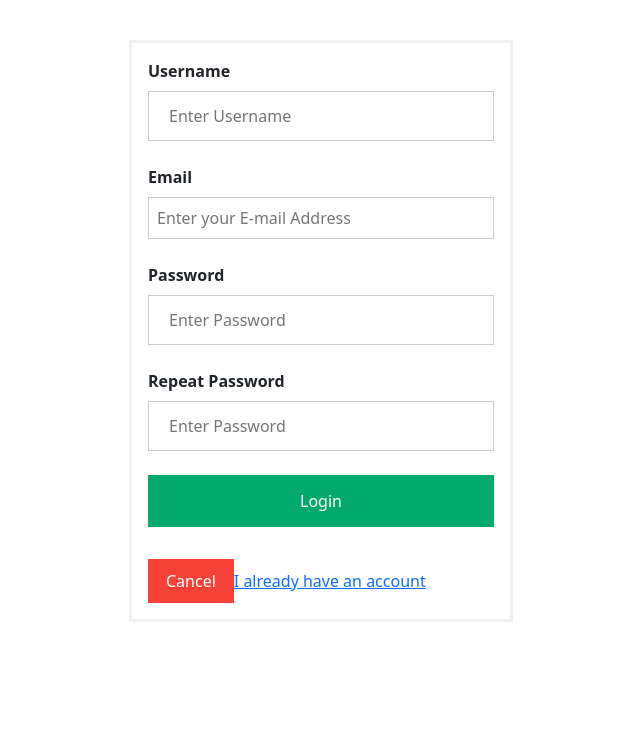
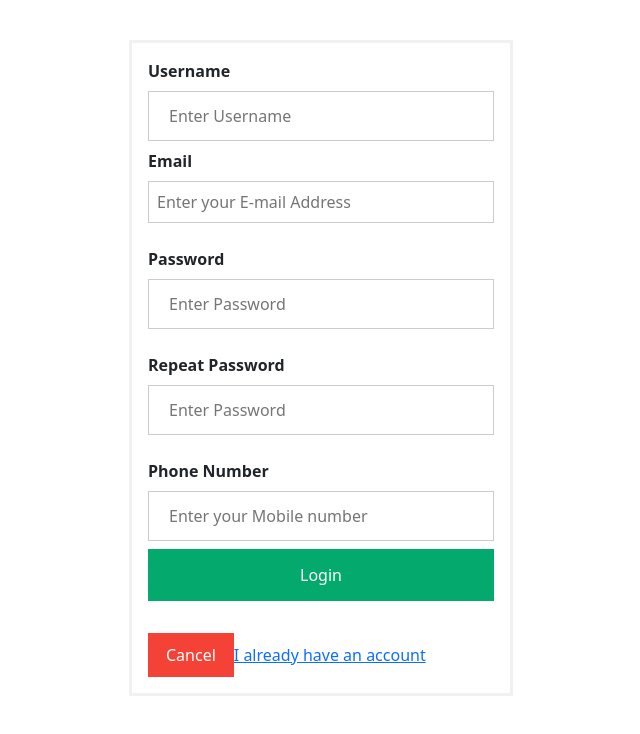
Before and after one commit to bhanu-soulpage/FormValidate, a Next.js app: page /signup in a window 1280 px wide. Shown: the top 734 px of the page, without its empty margins (319-959 px from the left). Built offline with nearby package versions, Linux system fonts and the light colour scheme.

Commit message:
passwordinitialize

```diff
--- a/package.json
+++ b/package.json
@@ -9,6 +9,7 @@
     "lint": "next lint"
   },
   "dependencies": {
+    "@hookform/error-message": "^2.0.0",
     "@hookform/resolvers": "^2.9.10",
     "bootstrap": "^5.2.2",
     "next": "^13.0.0",
--- a/pages/signup.js
+++ b/pages/signup.js
@@ -1,6 +1,7 @@
 import React, { useState } from "react";
 import {useForm} from 'react-hook-form';
 import Link from 'next/link';
+import { ErrorMessage } from '@hookform/error-message';
 
 
  const Signup =  () => {
@@ -8,6 +9,7 @@ import Link from 'next/link';
         register,
         handleSubmit,
         watch,
+        trigger,
         formState: { errors }
       } = useForm();
 
@@ -32,7 +34,12 @@ import Link from 'next/link';
             // setErrors('')
            setErrors(<p className="text-success">Passwords matched successfully</p>)
         }
+        // {alert(JSON.stringify(userInfo , undefined , 2))}
       };
+
+      const onErrors = () =>{
+        console.log("errors")
+      }
 
 
 
@@ -41,31 +48,57 @@ import Link from 'next/link';
             <div className="login-form-container  d-flex flex-column justify-content-center mt-4">
             <pre>{JSON.stringify(userInfo,undefined,2)}</pre>
 
-            <form  className="form-content " onSubmit = {handleSubmit(onSubmit)}>
+            <form  className="form-content " onSubmit = {handleSubmit(onSubmit , onErrors)}>
                 <div className="container1">
                     <label htmlFor="uname"><b>Username</b></label>
-                    <input type="text" placeholder="Enter Username" {...register("username" , {required : "This field is required" , maxLength : {value : 10 , message : "Maximum characters should be ten only!!!"}})} />
-                    <p>{errors.username?.message}</p>
+                    <input type="text" placeholder="Enter Username" {...register("username" , {required : true , maxLength : {value : 10 , message : "Maximum characters should be ten only!!!"}})} />
+                    {/* <p>{errors.username?.message}</p> */}
+                    {errors.username?.type === "required" && "Username is not entered"}
 
+                    {errors.username?.type === "maxLength" && errors.username.message}
+                    <br/>
+
+                    {/* <ErrorMessage name="username" type="maxLength" errors={errors} render = {({message}) => <p>Maximum characters should be ten only!!!</p>}  /> */}
 
                     <label htmlFor="uname"><b>Email</b></label><br/>
 
-                    <input type='email' placeholder="Enter your E-mail Address" {...register('email' , {required : "E-mail cannot be empty" , pattern: {
+                    <input type='email' placeholder="Enter your E-mail Address" {...register('email' , {required : true , pattern: {
                         value : /^[\w-\.]+@([\w-]+\.)+[\w-]{2,4}$/,
                         message : "Please check your E-mail",
-                    } })} className="p-2" />
+                    } })} className="p-2"
+                    onKeyUp = {()=> {
+                        trigger("email")
+                    }} />
 
-
+                    {errors.email?.type==="required" && "E-mail cannot be empty"}
                     <p>{errors.email?.message}</p>
 
                     <label htmlFor="psw"><b>Password</b></label>
-                    <input type="password" placeholder="Enter Password" {...register("password",{required : "Password is not entered" , minLength : {value : 8 , message : 'Password must be above 8 characters'}})}/>
+                    <input type="password" placeholder="Enter Password" {...register("password",{required : "Password is not entered" , minLength : {value : 8 , message : 'Password must be above 8 characters'},pattern : {value :  /^(?=.*[A-Z])(?=.*[a-z])(?=.*\d)(?=.*[^A-Za-z0-9]).{8,}$/ , message :           "Must Contain at least 8 Characters, One Uppercase, One Lowercase, One Number and One Special Case Character"}})}
+                    onKeyUp = {()=> {
+                        trigger('password')
+                    }}  />
                     <p>{errors.password?.message}</p>
                     <p>{signupErrors}</p>
 
                     <label htmlFor="psw"><b>Repeat Password</b></label>
-                    <input type="password" placeholder="Enter Password" {...register("rpassword",{required : "Password is not entered" , minLength : {value : 8 , message : 'Password must be above 8 characters'}})}/>
+                    <input type="password" placeholder="Enter Password" {...register("rpassword",{required : "Password is not entered" , minLength : {value : 8 , message : 'Password must be above 8 characters'},pattern : {value :  /^(?=.*[A-Z])(?=.*[a-z])(?=.*\d)(?=.*[^A-Za-z0-9]).{8,}$/ , message :           "Must Contain at least 8 Characters, One Uppercase, One Lowercase, One Number and One Special Case Character"}})}
+                    onKeyUp = { () => {
+                        trigger('rpassword')
+                    }} />
                     <p>{errors.rpassword?.message}</p>
+
+                    <label><b>Phone Number</b></label>
+                    <input type='text' placeholder="Enter your Mobile number" {...register('mobilenumber' , {required : true , maxLength : { value : 10 , pattern : {value : /^\s*(?:\+?(\d{1,3}))?[-. (]*(\d{3})[-. )]*(\d{3})[-. ]*(\d{4})(?: *x(\d+))?\s*$/ , message : "This is not a valid number"}}})}
+                    onKeyUp = {()=>{
+                        trigger('mobilenumber')
+                    }}
+                    />
+
+
+                    {errors.mobilenumber?.type === "required" && "Mobile number is required"}
+                    {errors.mobilenumber?.type ==="maxLength" && "Invalid Mobile Number"}
+                    {/* {errors.username?.message} */}
 
                     <button type="submit">Login</button>
 
```
Also changed, not shown: 2 other files (tests, documents, lock files or other folders).
